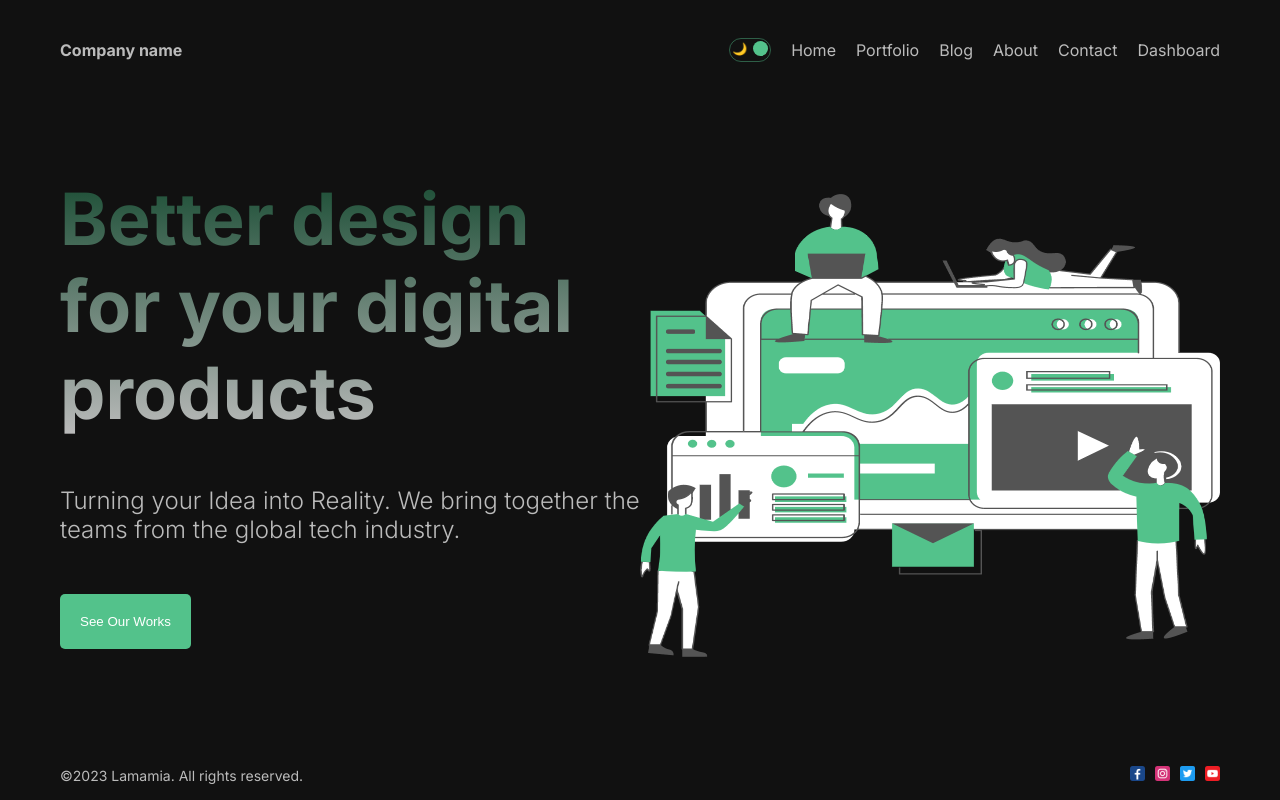
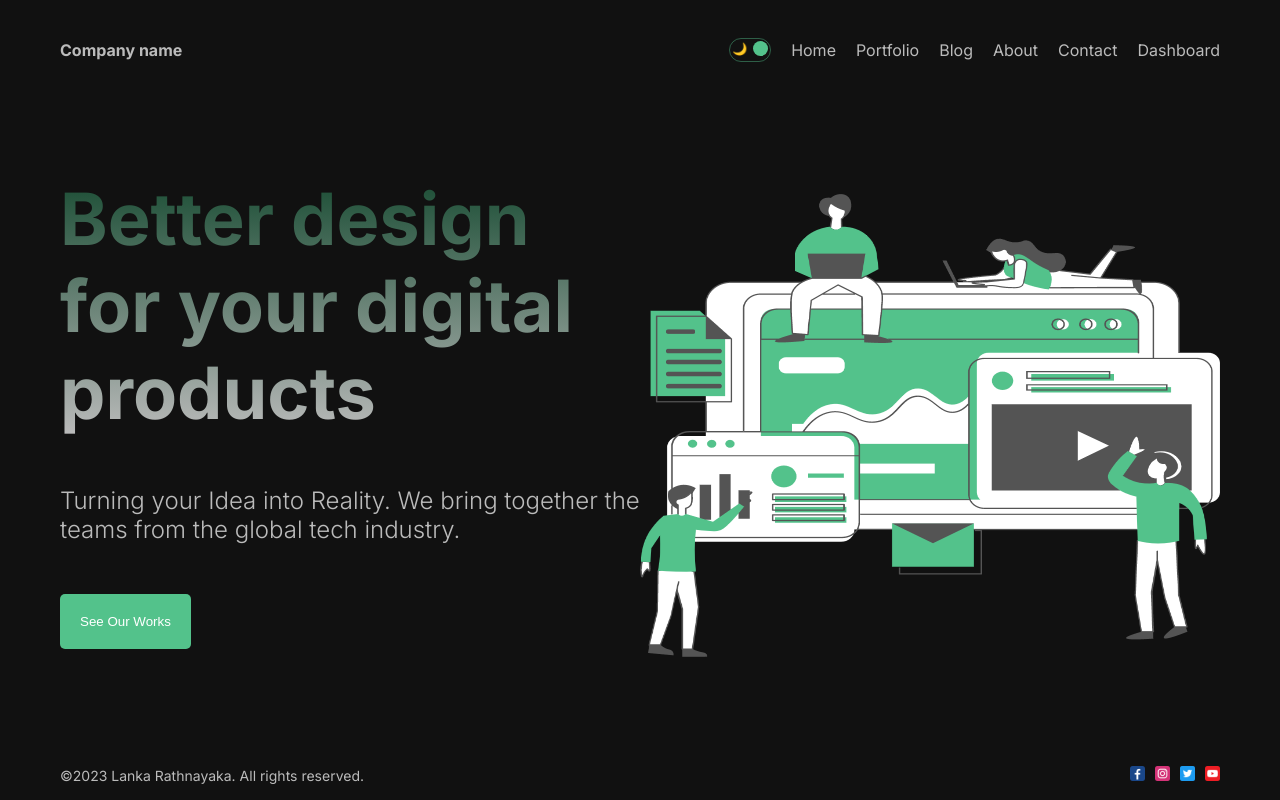
Before and after one commit to Lahirutech/nextfullstack, a Next.js app: page / in a window 1280 px wide. Built offline with nearby package versions, Linux system fonts and the light colour scheme; no server answers.

Commit message:
name change

```diff
--- a/src/components/Footer/Footer.tsx
+++ b/src/components/Footer/Footer.tsx
@@ -6,7 +6,7 @@ import Image from 'next/image';
 const Footer = () => {
   return (
     <div className={styles.footer}>
-      <div>©2023 Lamamia. All rights reserved.</div>
+      <div>©2023 Lanka Rathnayaka. All rights reserved.</div>
       <div className={styles.socialIcons}>
         <Link href=''>
           <Image
```
